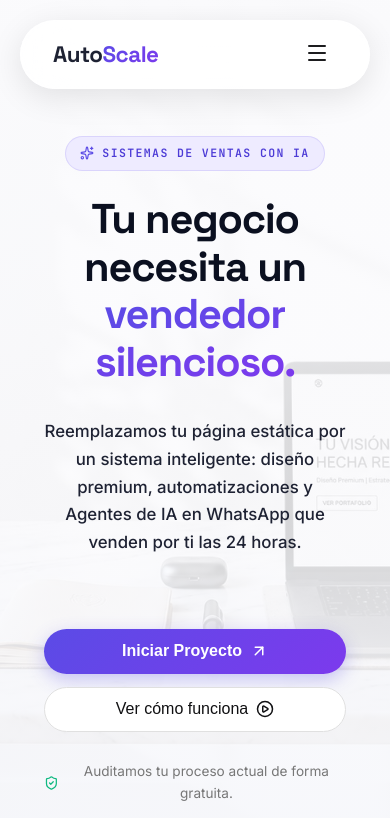
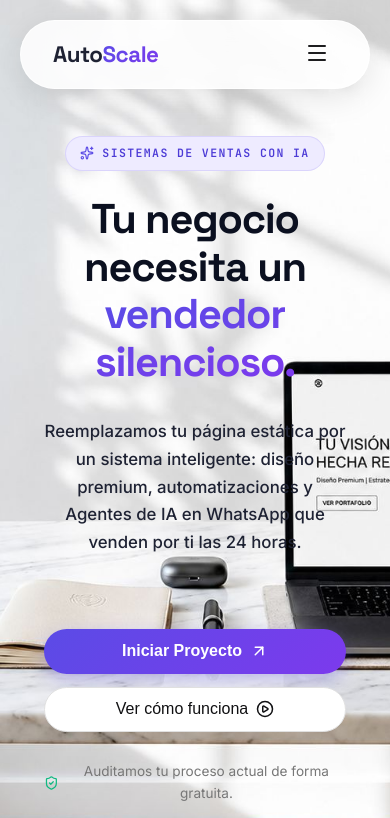
Before and after one commit to luk1311/AutoScale-agency, a React (Vite) app: page / in a window 390 px wide. Shown: the top 818 px of the page. Built offline with nearby package versions, Linux system fonts and the light colour scheme; no server answers; the database is empty.

Commit message:
feat: add responsive Hero component styles with background, CTA, and layout configurations

```diff
--- a/src/components/Hero.css
+++ b/src/components/Hero.css
@@ -184,12 +184,7 @@
     margin: 0 auto;
   }
   .hero-bg-overlay {
-    background: linear-gradient(
-      180deg,
-      rgba(251, 251, 253, 0.98) 0%,
-      rgba(251, 251, 253, 0.85) 60%,
-      var(--bg-color) 100%
-    );
+    background: transparent;
   }
 }
 
```
